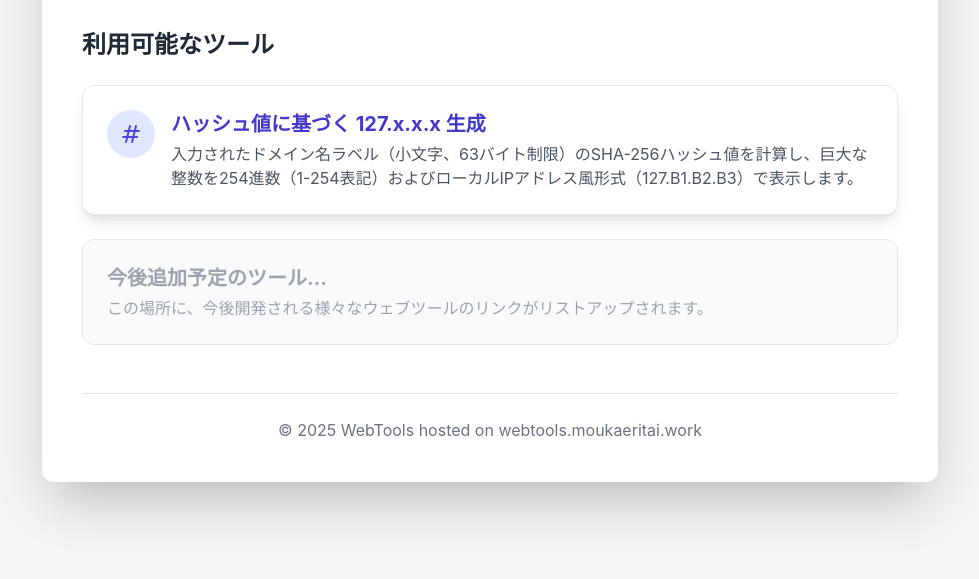
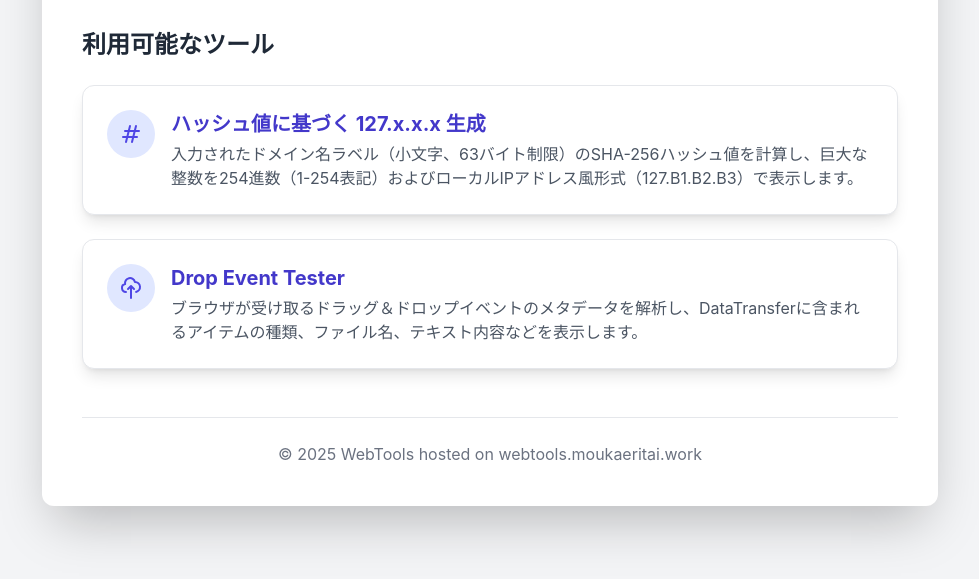
Before and after one commit to TakashiSasaki/webtools.moukaeritai.work, a plain HTML site: page index.html in a window 1280 px wide. Shown: the part 171-750 px from the top of the page, without its empty margins (150-1129 px from the left). Drawn offline with nearby package versions, Linux system fonts and the light colour scheme.

Commit message:
Add link to Drop Event Tester in index.html

```diff
--- a/index.html
+++ b/index.html
@@ -50,13 +50,23 @@
                 </div>
             </a>
 
-            <!-- ツール項目 2: (今後の追加ツール用) -->
-            <div class="p-6 bg-gray-50 border border-gray-200 rounded-xl text-gray-400">
-                <h3 class="text-xl font-bold">今後追加予定のツール...</h3>
-                <p class="mt-1">
-                    この場所に、今後開発される様々なウェブツールのリンクがリストアップされます。
-                </p>
-            </div>
+            <!-- ツール項目 2: drop.html -->
+            <a href="drop.html" class="tool-card block p-6 bg-white border border-gray-200 rounded-xl shadow-lg hover:bg-indigo-50 hover:border-indigo-400">
+                <div class="flex items-start">
+                    <div class="p-3 bg-indigo-100 rounded-full text-indigo-600 mr-4 flex-shrink-0">
+                        <!-- Icon: Document / File Drop -->
+                        <svg class="w-6 h-6" fill="none" stroke="currentColor" viewBox="0 0 24 24" xmlns="http://www.w3.org/2000/svg"><path stroke-linecap="round" stroke-linejoin="round" stroke-width="2" d="M7 16a4 4 0 01-.88-7.903A5 5 0 1115.9 6L16 6a5 5 0 011 9.9M15 13l-3-3m0 0l-3 3m3-3v12"></path></svg>
+                    </div>
+                    <div>
+                        <h3 class="text-xl font-bold text-indigo-700">Drop Event Tester</h3>
+                        <p class="text-gray-600 mt-1">
+                            ブラウザが受け取るドラッグ＆ドロップイベントのメタデータを解析し、DataTransferに含まれるアイテムの種類、ファイル名、テキスト内容などを表示します。
+                        </p>
+                    </div>
+                </div>
+            </a>
+
+            <!-- ツール項目 3: (今後の追加ツール用) -->
 
         </div>
 
```
